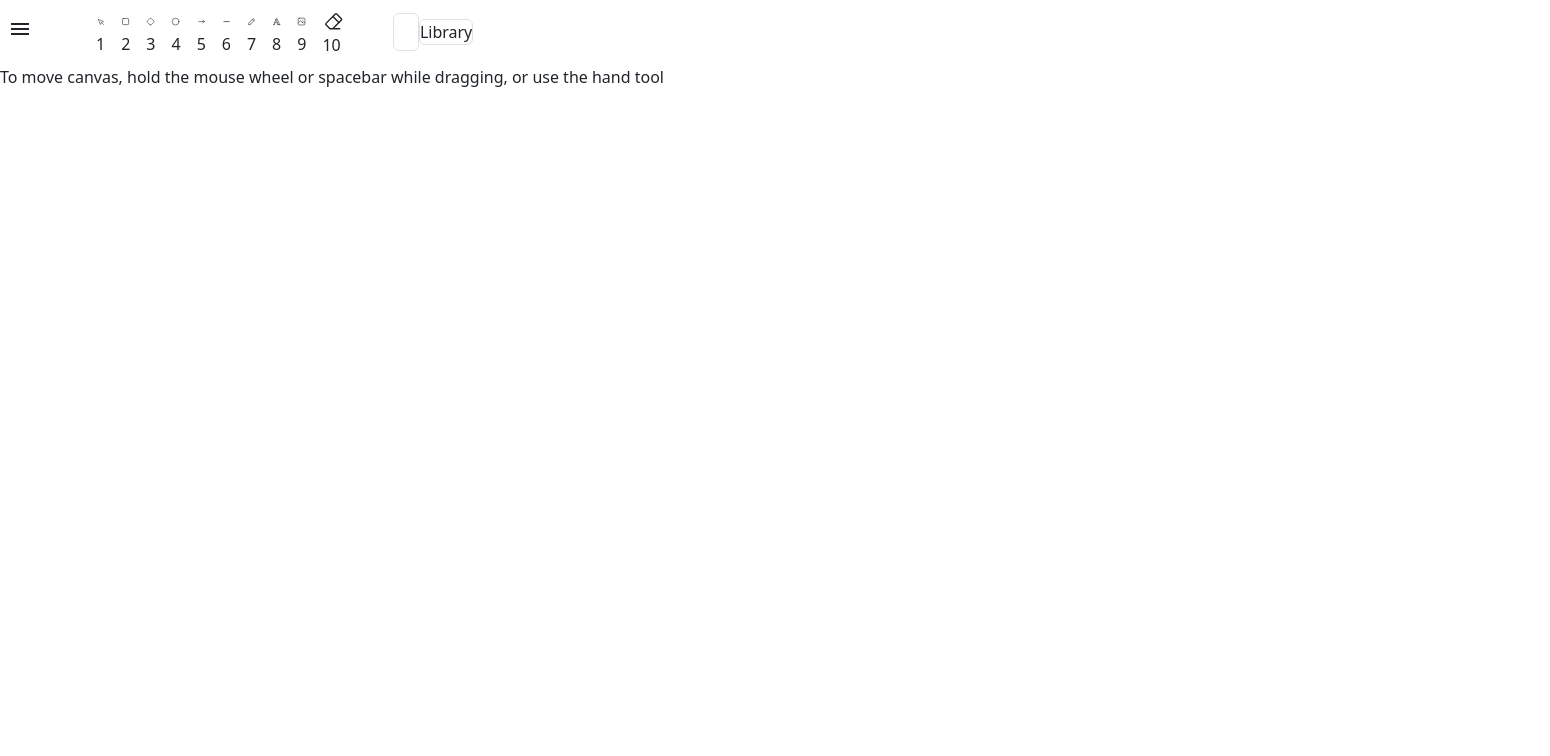
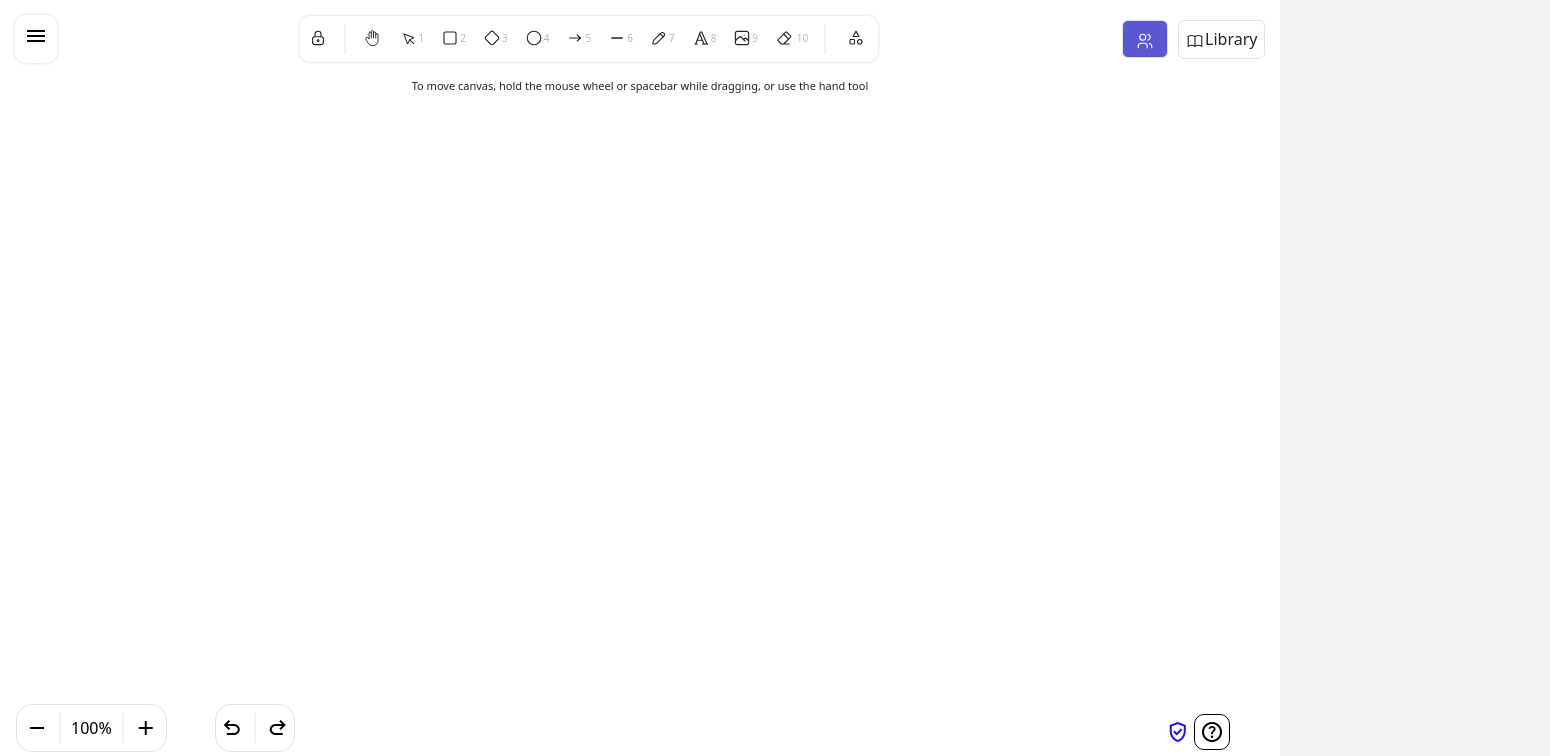
Before and after one commit to ManishDubey95/Frontend2Contest, a plain HTML site: page index.html in a window 1280 px wide. Shown: the top 756 px of the page, 1550 px wide, since content can reach past the window. Drawn offline with nearby package versions, Linux system fonts and the light colour scheme.

Commit message:
Update style.css

```diff
--- a/style.css
+++ b/style.css
@@ -1,79 +1,139 @@
-
-.nav{
-    display: flex;
-    flex-wrap: nowrap;
-    margin: 20px;
-    padding: 5px;
-}
-.dropdown{
-    width: 40px;
-    height: 40px;
-    border: 1px solid rgb(177, 174, 174);
-    border-radius: 8px;
-    overflow: hidden;
-    cursor: pointer;
-}
-.dropdown>img{
+/* Reset default margin and padding for body and html */
+body, html {
+    margin: 0;
+    padding: 0;
+    -webkit-text-size-adjust: 100%;
     width: 100%;
     height: 100%;
+    overflow: hidden;
+
+    background-color: #f2f2f2;
 }
-#tool-box{
-    width: 40%;
-    height: 40px;
-    margin-left: 320px;
-    display: flex;
-    justify-content: space-evenly;
-    align-items: center;
-    border-radius: 8px;
-    overflow: hidden;
-    box-shadow: 0px 0px 5px rgb(204, 200, 200);
+
+/* Set the root container to take the full height and disable user-select */
+#root {
+    height: 100%;
+    user-select: none;
 }
-#tool-box>div>img{
-    width: 15px;
-    height: 90%;
+
+/* Style for icons in the toolbar */
+.ToolIcon__icon>svg {
+    width: 20px;
+    height: 18px;
     cursor: pointer;
 }
 
-.line{
-    width: 1px;
-    height: 70%;
-    background-color: rgb(167, 166, 166);
+/* Style for vertical separator lines */
+.vertical-line {
+    border-left: 2px solid #f2f2f2;
+    height: 30px;
 }
 
-#live{
-    width: 40px;
-    height: 40px;
-    background-color: #6965db;
-    border: 1px solid rgb(177, 174, 174);
-    border-radius: 8px;
-    overflow: hidden;
-    cursor: pointer;
-    margin-left: 300px;
-    margin-right: 10px;
-}
-#live>svg{
-    display: block;
-    margin: auto;
-    margin-top: 5px;
+/* Style for keybinding text */
+.ToolIcon__keybinding {
+    color: rgb(185, 183, 183);
+    font-size: 10px;
 }
 
-#library{
-    margin-left: 0px;
-    display: flex;
+/* Style for the stackHorizontal toolbar */
+.stackHorizontal {
+    background-color: white;
+}
+
+/* Right-aligned content in the fixedSideContainer */
+.right {
     justify-content: space-between;
-    align-items: center;
-    padding-inline: 10px;
-    width: 100px;
-    height: 40px;
-    border: 1px solid rgb(177, 174, 174);
-    border-radius: 8px;
+    gap: 10px;
+}
+
+/* Styles for the sidebar-trigger container */
+.secLeft {
+    padding: 6.5px;
+}
+
+/* Container for the fixed side menu and toolbar */
+.fixedSideContainer {
+    margin: 5px;
+    padding: 10px;
+    display: grid;
+    grid-template-columns: 1fr 2fr 1fr;
+    justify-content: space-between;
+}
+
+/* Style for ilandAppToolBar */
+.ilandAppToolBar {
+    border: 0px solid rgb(141, 136, 136);
+    border-radius: 10px;
+    box-shadow: 0 0 3px rgba(0, 0, 0, 0.2);
+}
+
+/* Style for the left app menu icon */
+.app-menu-left {
+    background-color: transparent;
+    cursor: pointer;
+    border-radius: 10px;
+    background-color: rgba(255, 255, 255, 0.903);
+    padding: 1px;
+    color: rgb(0, 0, 0);
+}
+.rounded,.material-symbols-outlined{
     cursor: pointer;
 }
-#library>img{
-    width: 20%;
-    height: 70%;
-    margin-right: 10px;
+/* Style for the "Join" button */
+.join {
+    background-color: #5b57d1 !important;
+    color: white !important;
 }
-#library>p{
-    margin-top: 10px;
+
+/* Style for the zoom-related buttons and separators */
+.zoom {
+    gap: 10px;
+    color: black !important;
 }
+
+/* Style for verified user icon */
+.veri-color {
+    fill: #5b57d1 !important;
+    color: #1811ee;
+}
+
+/* Style for the help icon and text */
+.que-icon {
+    background-color: transparent;
+    cursor: pointer;
+    border-radius: 10px;
+    background-color: rgba(255, 255, 255, 0.903);
+    padding: 5px;
+    color: rgb(0, 0, 0);
+    border: 1px solid black;
+    font-size: small;
+}
+
+/* Optional: Add a hover effect for the button */
+footer {
+    position: fixed;
+    bottom: 0;
+    left: 0;
+}
+
+#bottom-right {
+    position: fixed;
+    bottom: 50px;
+    right: 50px;
+}
+
+/* HintViewer styles */
+.HintViewer {
+    display: flex;
+    flex-direction: column;
+    justify-content: center;
+    align-items: center;
+    font-size: 11px;
+    padding-top: -50px;
+}
+
+/* Customize canvas style as needed */
+canvas {
+    background-color: white;
+    cursor: crosshair;
+}
```
